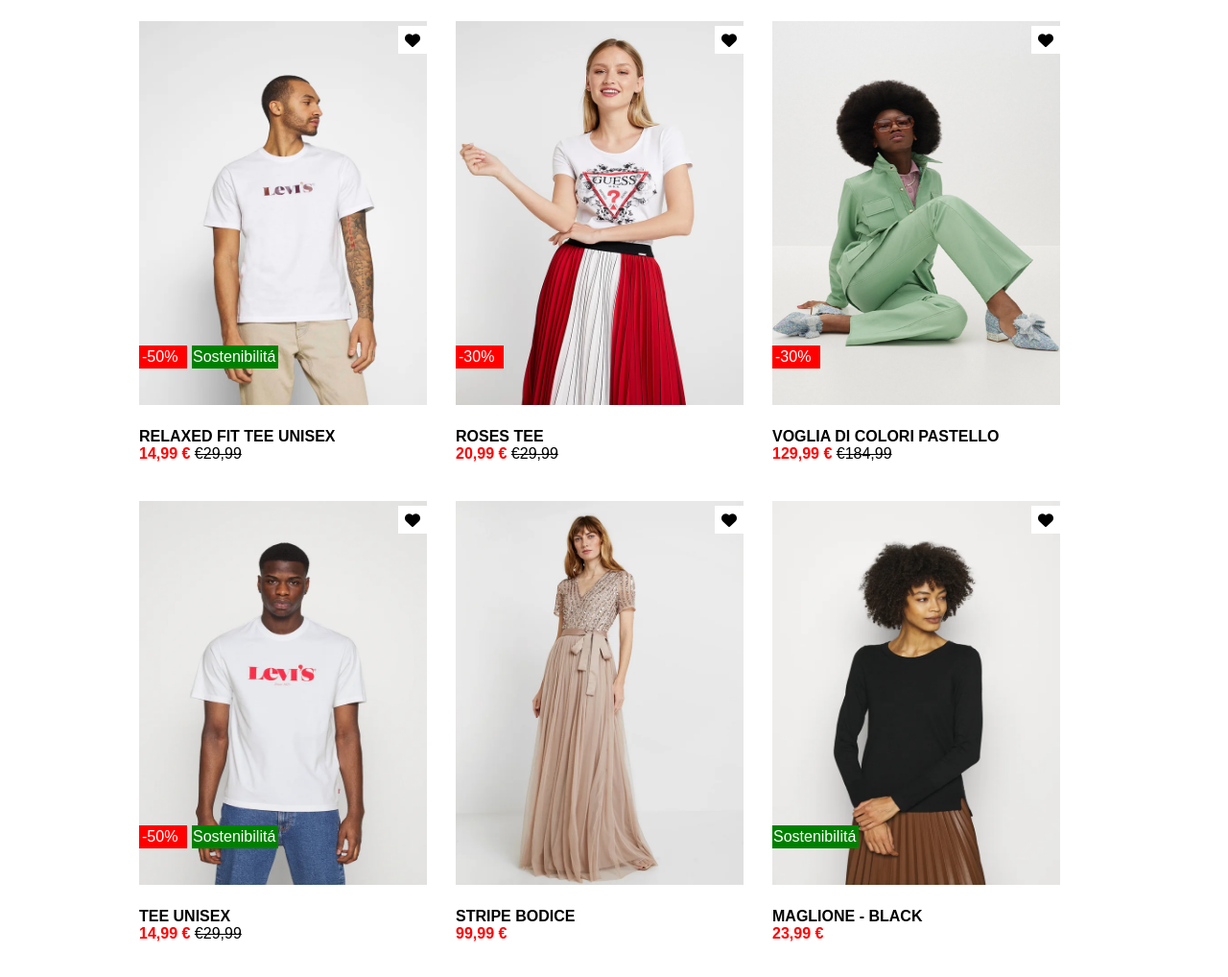
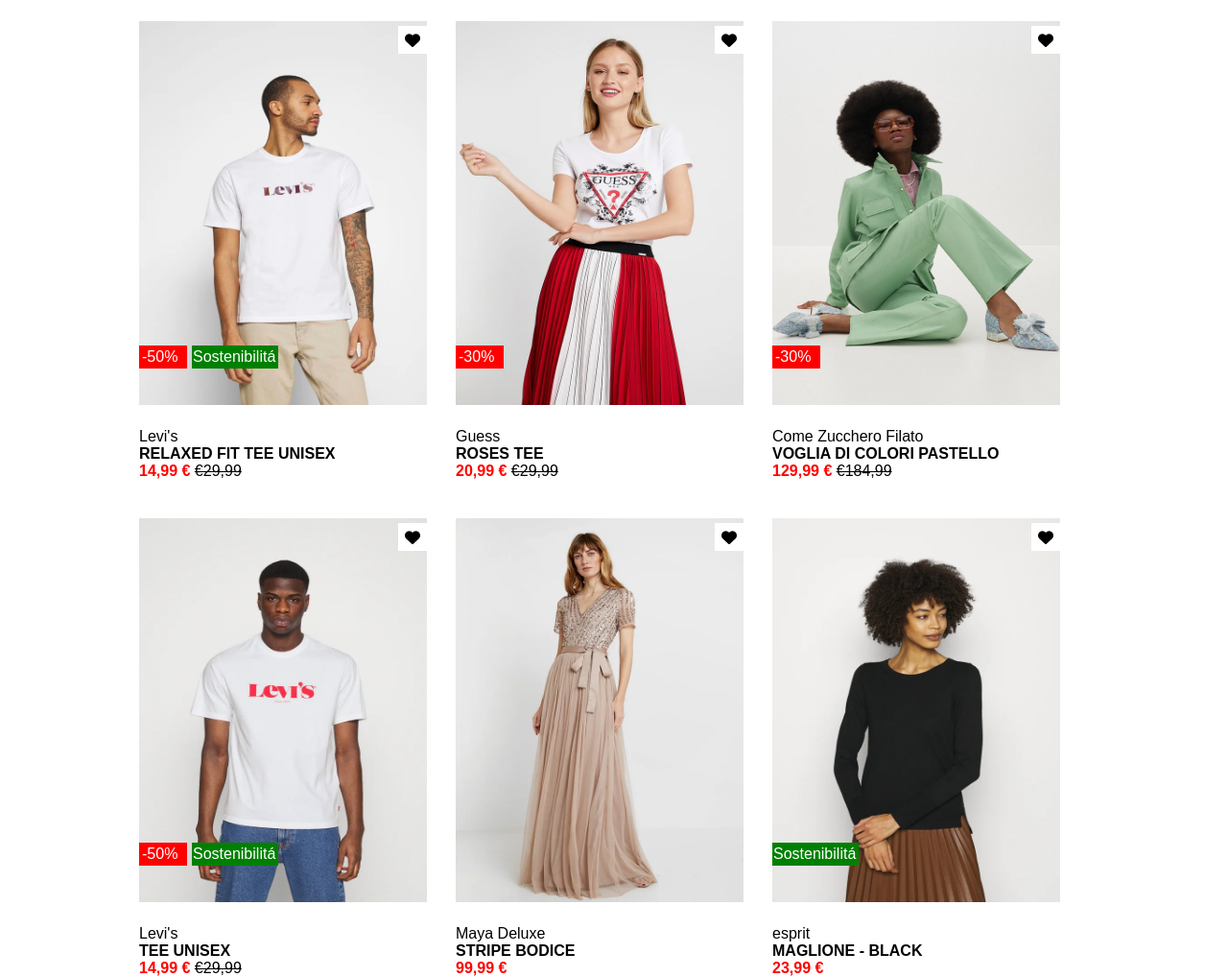
Before and after one commit to LucaStellato/html-css-boolando, a plain HTML site: page index.html in a window 1280 px wide. Shown: the part 55-1073 px from the top of the page at 96% size. Before the commit the page ends 1037 px from the top, so only its background shows below. Drawn offline with Linux system fonts and the light colour scheme.

Commit message:
final optimization

```diff
--- a/index.html
+++ b/index.html
@@ -39,6 +39,7 @@
                     <div class="green">Sostenibilitá</div>
                     <div class="heart"><i class="fa-solid fa-heart"></i></div>
                 </div>
+                   <span>Levi's</span>
                   <p><strong>RELAXED FIT TEE UNISEX</strong></p>
                   <span class="price"><strong>14,99 &#8364;</strong></span>
                   <del>&#8364;29,99</del>
@@ -52,6 +53,7 @@
                <div class="sales">-30%</div>
                <div class="heart"><i class="fa-solid fa-heart"></i></div>
                </div>
+                  <span>Guess</span>
                 <p><strong>ROSES TEE</strong></p>
                <span class="price"><strong>20,99 &#8364;</strong></span>
                   <del>&#8364;29,99</del>
@@ -63,6 +65,7 @@
                 <div class="sales">-30%</div>
                 <div class="heart"><i class="fa-solid fa-heart"></i></div>
                 </div>
+                   <span>Come Zucchero Filato</span>
                 <p><strong>VOGLIA DI COLORI PASTELLO</strong></p>
                  <span class="price"><strong>129,99 &#8364;</strong></span>
                   <del>&#8364;184,99</del>
@@ -77,6 +80,7 @@
                   <div class="heart"><i class="fa-solid fa-heart"></i></div>
                     <div class="green">Sostenibilitá</div>
                 </div>
+                   <span>Levi's</span>
                 <p><strong>TEE UNISEX</strong></p>
                  <span class="price"><strong>14,99 &#8364;</strong></span>
                   <del>&#8364;29,99</del>
@@ -89,6 +93,7 @@
                 <div class="heart"><i class="fa-solid fa-heart"></i></div>
 
                 </div>
+                  <span>Maya Deluxe</span>
                 <p><strong>STRIPE BODICE</strong></p>
                  <span class="price"><strong>99,99 &#8364;</strong></span>
 
@@ -101,6 +106,7 @@
                 <div class="only_green">Sostenibilitá</div>
                 <div class="heart"><i class="fa-solid fa-heart"></i></div>
                 </div>
+                <span>esprit</span>
                 <p><strong>MAGLIONE - BLACK</strong></p>
                  <span class="price"><strong>23,99 &#8364;</strong></span>
 
```
